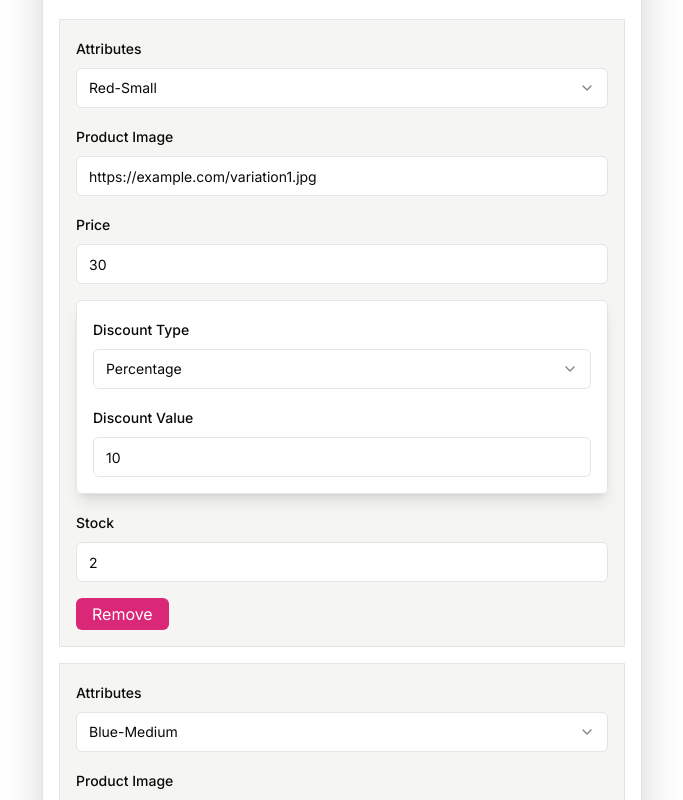
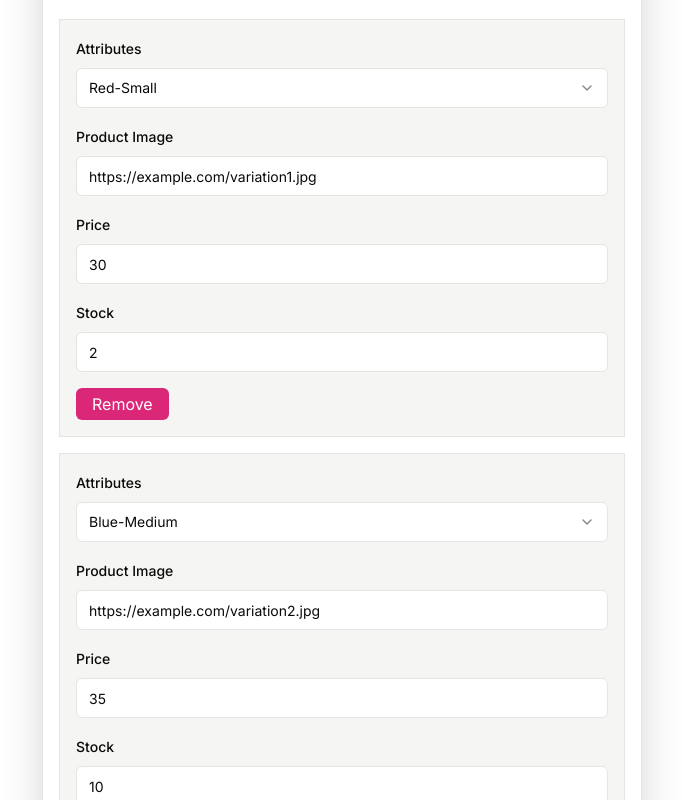
Before and after one commit to musiur/complex-form, a Next.js app: page / in a window 1280 px wide. Shown: the part 2525-3325 px from the top of the page, without its empty margins (298-981 px from the left). Built offline with nearby package versions, Linux system fonts and the light colour scheme.

Commit message:
discount condional updated

```diff
--- a/src/app/page.tsx
+++ b/src/app/page.tsx
@@ -179,7 +179,9 @@ const Home = () => {
             <BundlePriceList form={form} name="bundle_price_list" />
           ) : null}
 
-          <Discount form={form} name="discount" />
+          {form.watch("samePriceForAll") ? (
+            <Discount form={form} name="discount" />
+          ) : null}
 
           <AttributesArray
             form={form}
--- a/src/components/molecules/variantions-array.tsx
+++ b/src/components/molecules/variantions-array.tsx
@@ -242,10 +242,12 @@ const VariationsArray = ({
                     />
                   ) : null}
 
-                  <Discount
-                    form={form}
-                    name={`variations[${index}].discount`}
-                  />
+                  {!form.watch("samePriceForAll") ? (
+                    <Discount
+                      form={form}
+                      name={`variations[${index}].discount`}
+                    />
+                  ) : null}
 
                   <InputX
                     form={form}
```
Also changed, not shown: 1 other file (tests, documents, lock files or other folders).
